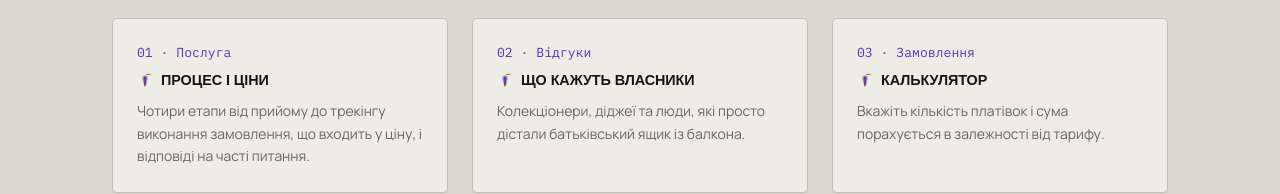
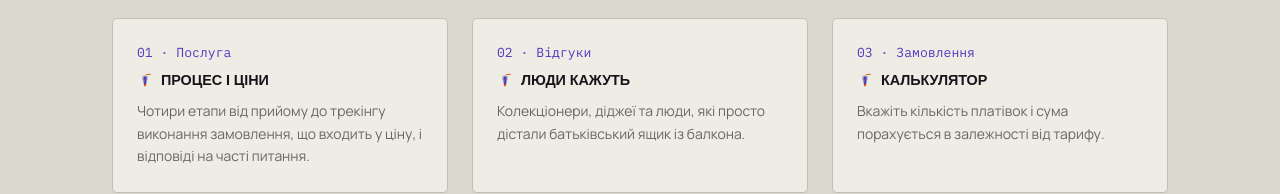
Before and after one commit to TolikSyedin/shiny-vinyls, a Next.js app: page / in a window 1280 px wide. Shown: the part 1093-1287 px from the top of the page. Built offline with nearby package versions, Linux system fonts and the light colour scheme; a web font is replaced by a local one.

Commit message:
Edit explore section

```diff
--- a/components/home/explore-section.tsx
+++ b/components/home/explore-section.tsx
@@ -10,7 +10,7 @@ const ITEMS: CardGridItem[] = [
   {
     href: '/reviews',
     label: '02 · Відгуки',
-    title: 'Що кажуть власники',
+    title: 'Люди кажуть',
     note: 'Колекціонери, діджеї та люди, які просто дістали батьківський ящик із балкона.',
   },
   {
```
